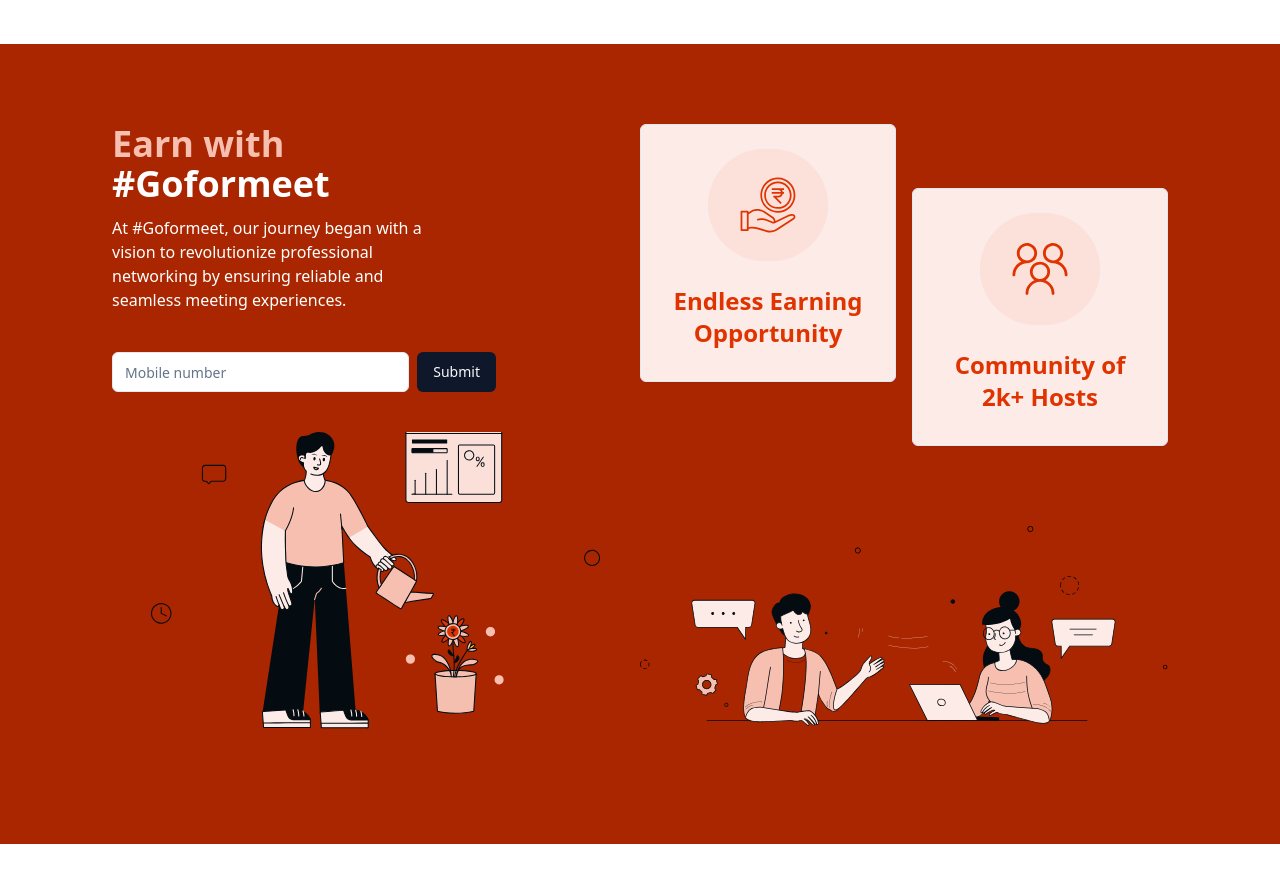
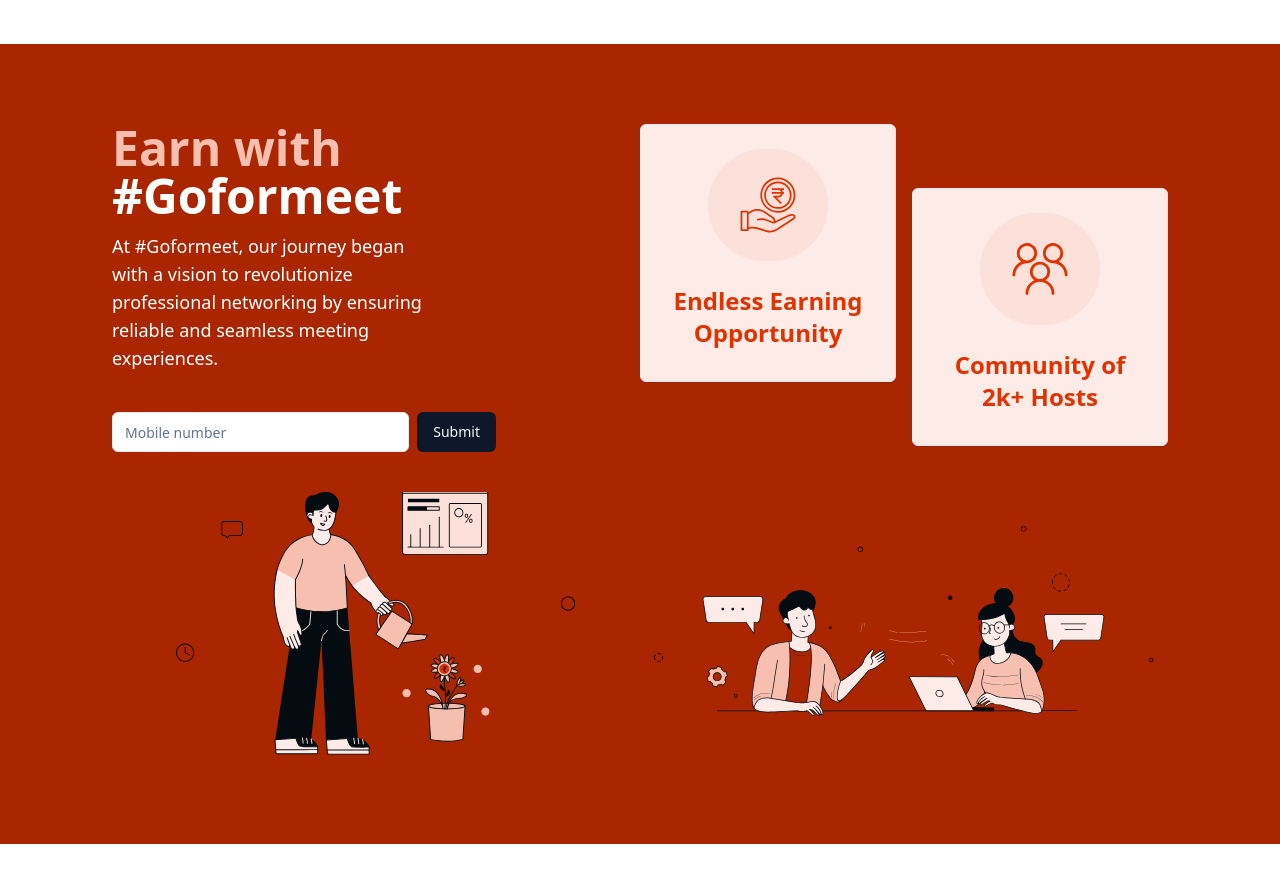
Before and after one commit to Phani385/goformeet_nextjs_frontend, a Next.js app: page / in a window 1280 px wide. Shown: the part 1880-2762 px from the top of the page. Built offline with nearby package versions, Linux system fonts and the light colour scheme.

Commit message:
Updated earn with us section

```diff
--- a/components/shared/EarnWithGoformeet.tsx
+++ b/components/shared/EarnWithGoformeet.tsx
@@ -9,11 +9,11 @@
   return (
     <div className="bg-[#A92600] py-20 mb-10 h-screen lg:flex custom-container">
       <div className="flex-1 mb-5">
-        <h2 className="text-4xl mb-3 font-semibold text-[#F6BFB0]">
+        <h2 className="text-4xl xl:text-5xl mb-3 font-semibold text-[#F6BFB0]">
           Earn with <br />
           <span className="text-white">#Goformeet</span>
         </h2>
-        <p className="text-white lg:w-3/5 font-light mb-10">
+        <p className="text-white xl:text-lg lg:w-3/5 font-light mb-10">
           At #Goformeet, our journey began with a vision to revolutionize
           professional networking by ensuring reliable and seamless meeting
           experiences.
@@ -25,7 +25,7 @@
         <Image
           src="/assets/images/earnWithUsLeftArt.svg"
           alt="Left Art"
-          className="w-full lg:w-[250px] xl:w-[450px] mx-auto mt-10 mb-20 lg:mt-0 lg:ml-"
+          className="w-full lg:w-[250px] xl:w-[400px] min-[1440px]:w-[400px] mx-auto mt-10 mb-20 lg:mt-0 lg:ml-"
           width={250}
           height={100}
         />
@@ -39,7 +39,7 @@
         <Image
           src="/assets/images/earnWithUsRightArt.svg"
           alt="Right Art"
-          className="w-full lg:w-[400px] xl:w-[600px] mx-auto lg:mt-6 xl:mt-20"
+          className="w-full lg:w-[400px] xl:w-[500px] min-[1440px]:w-[550px] mx-auto lg:mt-6 xl:mt-20"
           width={250}
           height={100}
         />
```
